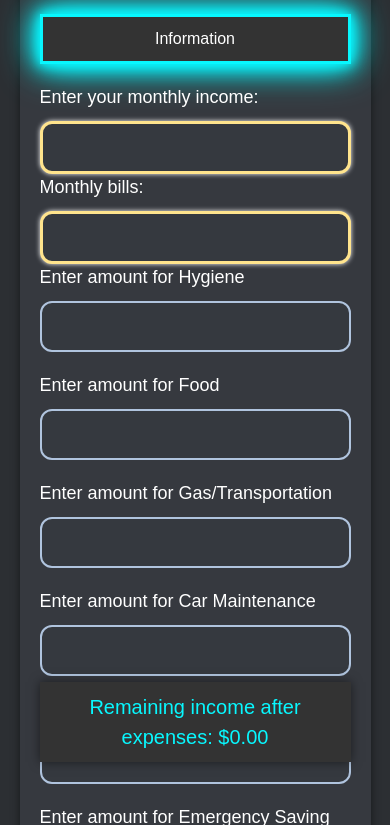
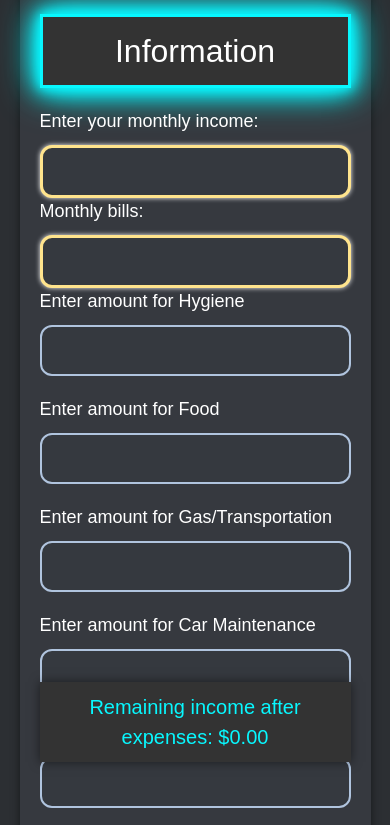
Before and after one commit to shaynefw/BudgetMaster, a website: page index.html in a window 390 px wide. Shown: the part 82-907 px from the top of the page. Drawn offline with nearby package versions, Linux system fonts and the light colour scheme.

Commit message:
fix: mobile print style

```diff
--- a/src/css/styles.css
+++ b/src/css/styles.css
@@ -57,7 +57,7 @@ button {
     0 0 40px #08f7fe; /* Neon blue glow */
   padding: 10px 20px;
   margin: 20px 0;
-  font-size: 16px;
+  font-size: 2em;
   cursor: pointer;
   transition: all 0.3s ease;
 }
@@ -86,7 +86,6 @@ pre {
 }
 @media print {
   html * {
-    display: none;
     background-color: white;
     color: black;
   }
```
